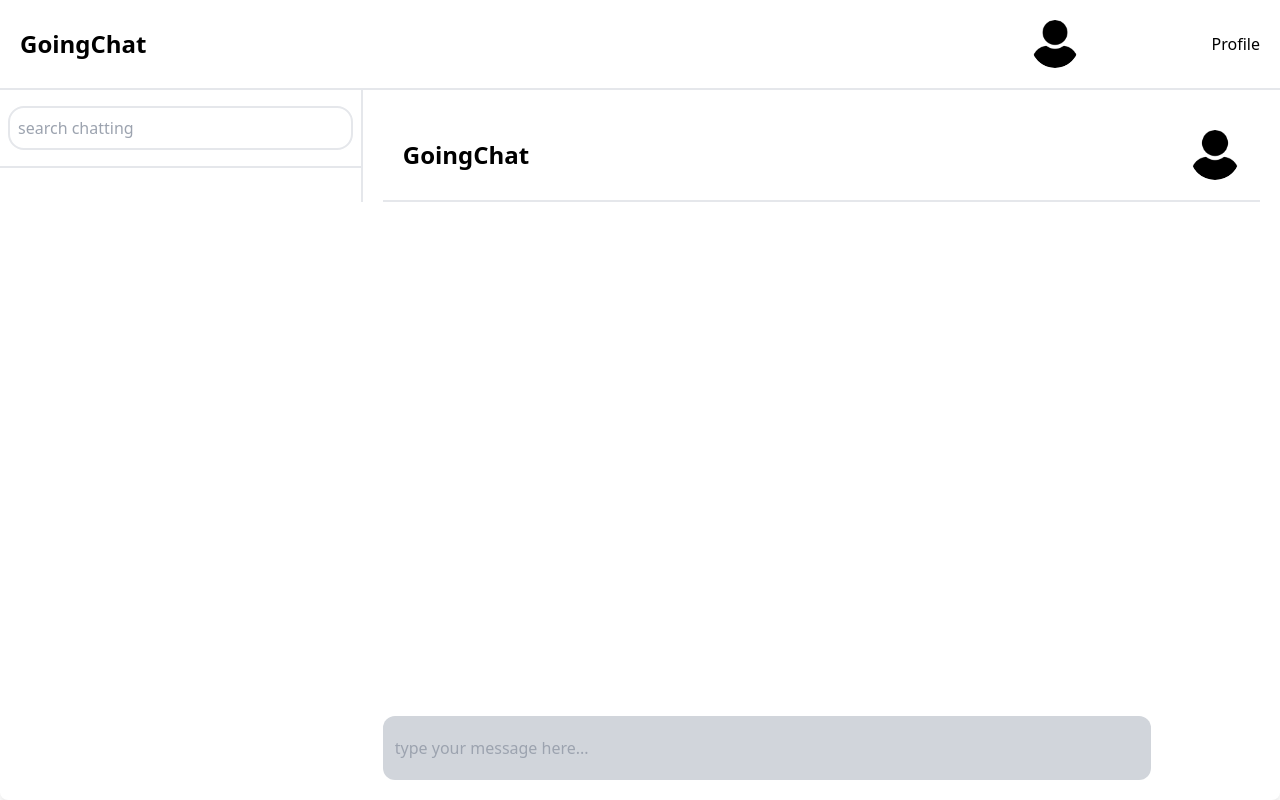
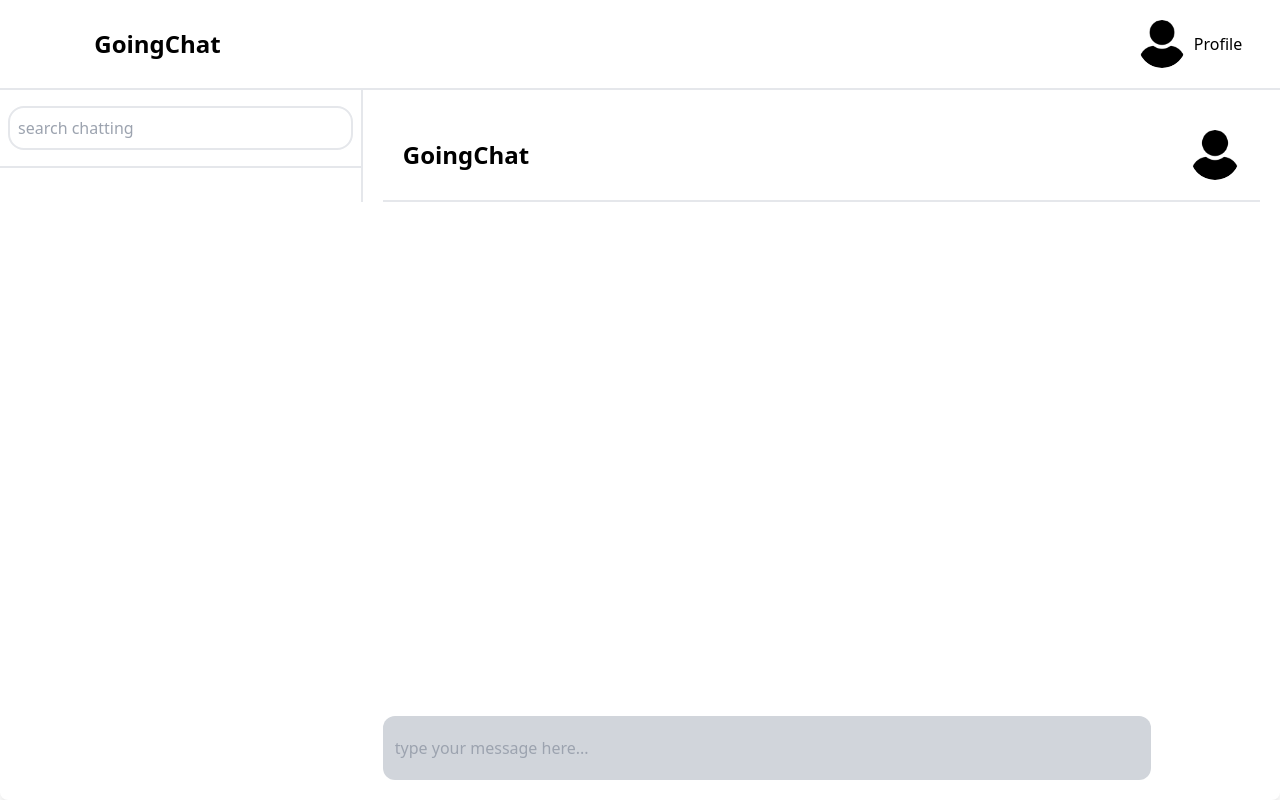
Before and after one commit to muhammadusman907/chat-app-usman, a website built with Vite: page index.html in a window 1280 px wide. Built offline with nearby package versions, Linux system fonts and the light colour scheme; no server answers.

Commit message:
navbar set

```diff
--- a/app.js
+++ b/app.js
@@ -142,8 +142,6 @@ onAuthStateChanged(auth, async (user) => {
                 messageUsername.innerHTML = docSnap.data().user_name;
                 if(docSnap.data().photoUrl){
                     messageUserImage.src = docSnap.data().photoUrl;
-                }else{
-                    messageUserImage.src = "./public/user-icon.png";
                 }
             }
             //4: YA DATA FIRE STORE SA A RHA HA OR PROFILE PAR RENDER HO RAHA HAI
--- a/index.html
+++ b/index.html
@@ -24,14 +24,15 @@
 
   <div class="container h-screen mx-auto shadow-lg rounded-lg">
     <!-- headaer -->
-    <div class="px-5 py-5 flex justify-between items-center bg-white border-b-2">
+    <div class="px-5 py-5 flex justify-around items-center bg-white border-b-2">
       <div id="message-user-name" class="font-semibold text-2xl">GoingChat</div>
       <div class="w-1/2">
       </div>
-      <div class="h-12 w-12 rounded-full ">
+
+      <span class="h-12 w-12 rounded-full flex">
         <img class="w-full h-full object-cover rounded-full" id="message-user-image" src="public/user_icon.png" alt="">
-      </div>
-      <a href="./profile.html">Profile</a>
+        <a href="./profile.html" class="pt-3 ps-2">Profile</a>
+      </span>
     </div>
     <!-- end header -->
     <!-- Chatting -->
@@ -57,12 +58,13 @@
             </div>
             <!-- <div -->
             <!-- class=" p-2 h-[50px] w-[50px]  rounded-full"> -->
-            <img id="navbar-image" class="object-cover h-[50px] w-[50px] rounded-[50%]" src="public/user_icon.png" alt="">
+            <img id="navbar-image" class="object-cover h-[50px] w-[50px] rounded-[50%]" src="public/user_icon.png"
+              alt="">
             <!-- </div> -->
           </div>
           <!--================ messages show =================-->
         </div>
-        <div class="py-5 fixed w-[60%] bottom-0" >
+        <div class="py-5 fixed w-[60%] bottom-0">
           <div class="h-[300px] overflow-y-scroll " id="message-show">
 
           </div>
```
